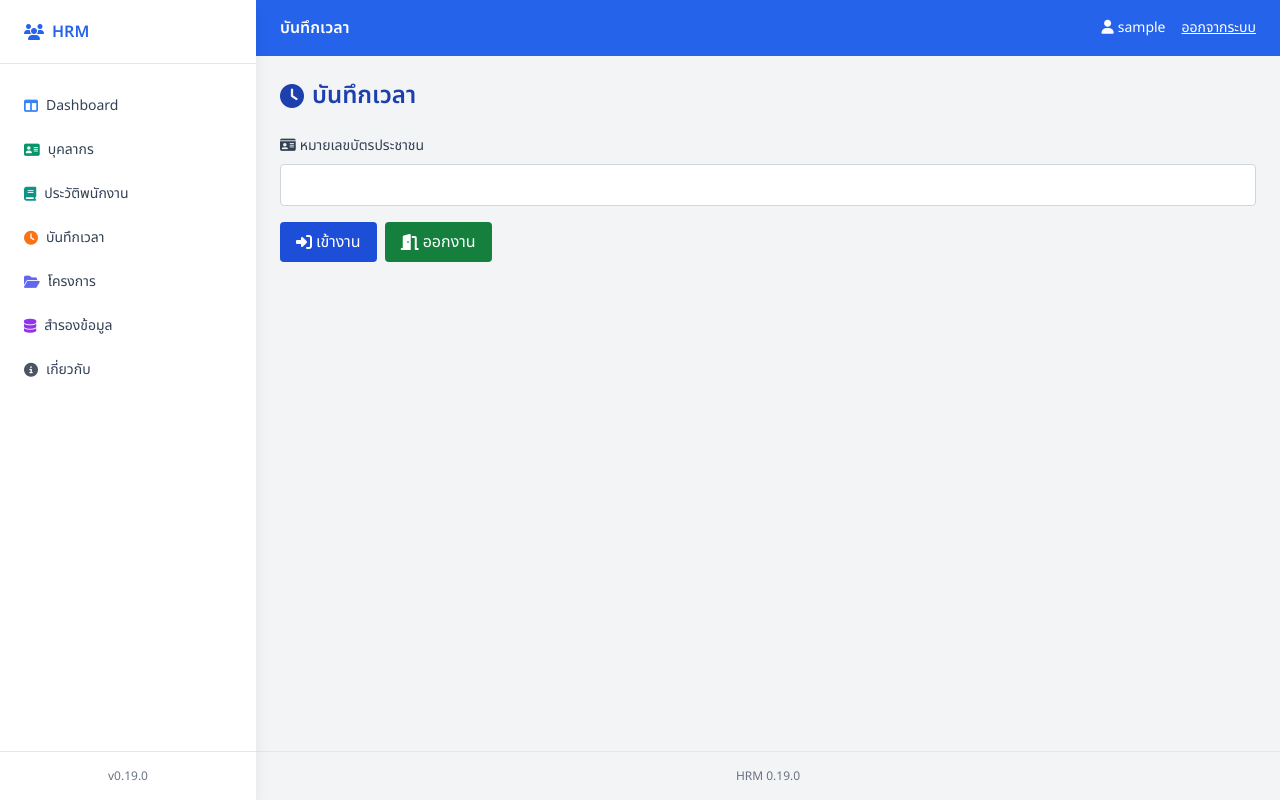
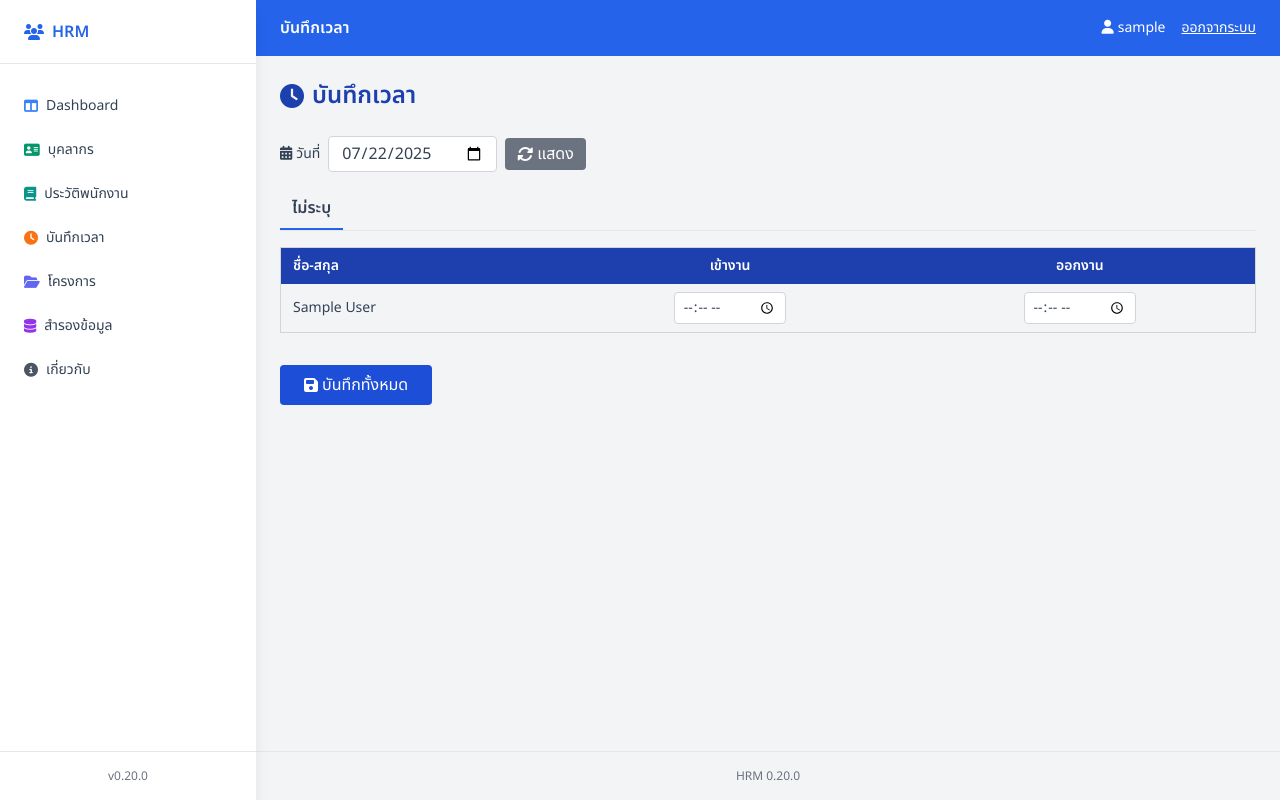
Before and after one commit to theeraphol/hrm, a Flask app: page /hrm/attendance in a window 1280 px wide. Run offline with Flask 2, Linux system fonts and the light colour scheme; the visitor is signed in with stand-in values (Sample User, id 1); data that the repository does not hold is empty; some libraries are stand-ins or nearby versions.

Commit message:
feat: revamped attendance form

```diff
--- a/app.py
+++ b/app.py
@@ -121,30 +121,71 @@ def attendance():
     if not sso_authenticated():
         return redirect(url_for('hrm.login'))
 
+    from datetime import date
+
     message = ''
-    if request.method == 'POST':
-        id_card = request.form['id_card']
-        action = request.form['action']
-        conn = get_connection()
-        try:
-            with conn.cursor() as cur:
-                cur.execute('SELECT id FROM staff WHERE national_id=%s', (id_card,))
-                row = cur.fetchone()
-                if row:
-                    staff_id = row['id']
-                else:
-                    cur.execute('INSERT INTO staff (national_id) VALUES (%s)', (id_card,))
-                    staff_id = cur.lastrowid
-                if action == 'checkin':
-                    cur.execute('INSERT INTO attendances (staff_id, checkin_time) VALUES (%s, NOW())', (staff_id,))
-                    message = 'บันทึกเวลาเข้าแล้ว'
-                elif action == 'checkout':
-                    cur.execute('INSERT INTO attendances (staff_id, checkout_time) VALUES (%s, NOW())', (staff_id,))
-                    message = 'บันทึกเวลาออกแล้ว'
-            conn.commit()
-        finally:
-            conn.close()
-    return render_template('attendance.html', message=message, title='บันทึกเวลา')
+    selected_date = request.values.get('work_date') or date.today().isoformat()
+
+    conn = get_connection()
+    try:
+        with conn.cursor() as cur:
+            cur.execute('SELECT DISTINCT department FROM staff ORDER BY department')
+            departments = [row['department'] or '' for row in cur.fetchall()]
+
+            cur.execute('SELECT id, full_name, department FROM staff ORDER BY department, full_name')
+            rows = cur.fetchall()
+            staff_by_dept = {}
+            for row in rows:
+                dept = row['department'] or ''
+                staff_by_dept.setdefault(dept, []).append(row)
+
+            cur.execute('SELECT id, staff_id, checkin_time, checkout_time FROM attendances '
+                        'WHERE DATE(checkin_time)=%s OR DATE(checkout_time)=%s',
+                        (selected_date, selected_date))
+            attendance_rows = cur.fetchall()
+            attendance_map = {r['staff_id']: r for r in attendance_rows}
+
+            if request.method == 'POST' and request.form.get('action') == 'save':
+                for dept_list in staff_by_dept.values():
+                    for st in dept_list:
+                        cid = f'checkin_{st["id"]}'
+                        coid = f'checkout_{st["id"]}'
+                        checkin = request.form.get(cid)
+                        checkout = request.form.get(coid)
+                        if st['id'] in attendance_map:
+                            att_id = attendance_map[st['id']]['id']
+                            cur.execute(
+                                'UPDATE attendances SET checkin_time=%s, checkout_time=%s WHERE id=%s',
+                                (f"{selected_date} {checkin}" if checkin else None,
+                                 f"{selected_date} {checkout}" if checkout else None,
+                                 att_id)
+                            )
+                        elif checkin or checkout:
+                            cur.execute(
+                                'INSERT INTO attendances (staff_id, checkin_time, checkout_time)'
+                                ' VALUES (%s,%s,%s)',
+                                (st['id'],
+                                 f"{selected_date} {checkin}" if checkin else None,
+                                 f"{selected_date} {checkout}" if checkout else None)
+                            )
+                conn.commit()
+                message = 'บันทึกข้อมูลเรียบร้อยแล้ว'
+                cur.execute('SELECT id, staff_id, checkin_time, checkout_time FROM attendances '
+                            'WHERE DATE(checkin_time)=%s OR DATE(checkout_time)=%s',
+                            (selected_date, selected_date))
+                attendance_rows = cur.fetchall()
+                attendance_map = {r['staff_id']: r for r in attendance_rows}
+
+    finally:
+        conn.close()
+
+    return render_template('attendance.html',
+                           departments=departments,
+                           staff_by_dept=staff_by_dept,
+                           attendance=attendance_map,
+                           selected_date=selected_date,
+                           message=message,
+                           title='บันทึกเวลา')
 
 # ----- Staff Management -----
 
--- a/config.py
+++ b/config.py
@@ -3,7 +3,7 @@ import os
 class Config:
     """การตั้งค่าสำหรับแอปพลิเคชัน"""
 
-    VERSION = "0.19.0"
+    VERSION = "0.20.0"
 
     # คีย์ลับสำหรับ Flask ต้องกำหนดผ่านตัวแปรสภาพแวดล้อมเท่านั้น
     SECRET_KEY = os.environ.get("BST-bangsithong-app-SECRET_KEY-024467684")
--- a/templates/attendance.html
+++ b/templates/attendance.html
@@ -1,17 +1,69 @@
 {% extends 'base.html' %}
 {% block body %}
-<h1 class="text-2xl font-bold text-blue-800 mb-6 flex items-center gap-2"><i class="fa-solid fa-clock"></i><span>บันทึกเวลา</span></h1>
-<form method="post" class="space-y-4">
+<h1 class="text-2xl font-bold text-blue-800 mb-6 flex items-center gap-2">
+  <i class="fa-solid fa-clock"></i>
+  <span>บันทึกเวลา</span>
+</h1>
+<form method="post" class="space-y-4" id="attForm">
+  <div class="flex items-center gap-2">
+    <label class="text-sm font-medium"><i class="fa-solid fa-calendar-days mr-1"></i>วันที่</label>
+    <input type="date" name="work_date" value="{{ selected_date }}" class="border border-gray-300 rounded px-3 py-1" />
+    <button type="submit" name="action" value="load" class="bg-gray-500 text-white px-3 py-1 rounded hover:bg-gray-600 flex items-center gap-1"><i class="fa-solid fa-rotate"></i> แสดง</button>
+  </div>
+  <input type="hidden" name="action" value="save" id="saveAction"/>
   <div>
-    <label class="block text-sm font-medium mb-2"><i class="fa-solid fa-id-card mr-1"></i>หมายเลขบัตรประชาชน</label>
-    <input type="text" name="id_card" class="border border-gray-300 rounded px-3 py-2 w-full" required>
+    <ul class="flex gap-2 border-b" id="deptTabs">
+      {% for dept in departments %}
+      <li>
+        <button type="button" data-tab="tab{{ loop.index0 }}" class="px-3 py-2 rounded-t border-b-2 {{ 'border-blue-600 font-semibold' if loop.first else 'border-transparent' }} hover:text-blue-600">
+          {{ dept or 'ไม่ระบุ' }}
+        </button>
+      </li>
+      {% endfor %}
+    </ul>
+    {% for dept in departments %}
+    <div id="tab{{ loop.index0 }}" class="pt-4 {% if not loop.first %}hidden{% endif %}">
+      <table class="min-w-full bg-white border border-gray-300 text-sm">
+        <thead class="bg-blue-800 text-white">
+          <tr>
+            <th class="py-2 px-3 text-left">ชื่อ-สกุล</th>
+            <th class="py-2 px-3 text-center">เข้างาน</th>
+            <th class="py-2 px-3 text-center">ออกงาน</th>
+          </tr>
+        </thead>
+        <tbody>
+        {% for s in staff_by_dept[dept] %}
+          <tr class="odd:bg-gray-100">
+            <td class="py-2 px-3">{{ s.full_name or '' }}</td>
+            <td class="py-2 px-3 text-center">
+              <input type="time" name="checkin_{{ s.id }}" value="{{ attendance.get(s.id).checkin_time.strftime('%H:%M') if attendance.get(s.id) and attendance.get(s.id).checkin_time }}" class="border border-gray-300 rounded px-2 py-1" />
+            </td>
+            <td class="py-2 px-3 text-center">
+              <input type="time" name="checkout_{{ s.id }}" value="{{ attendance.get(s.id).checkout_time.strftime('%H:%M') if attendance.get(s.id) and attendance.get(s.id).checkout_time }}" class="border border-gray-300 rounded px-2 py-1" />
+            </td>
+          </tr>
+        {% endfor %}
+        </tbody>
+      </table>
+    </div>
+    {% endfor %}
   </div>
-  <div class="flex gap-2">
-    <button type="submit" name="action" value="checkin" class="bg-blue-700 text-white px-4 py-2 rounded hover:bg-blue-800 flex items-center gap-1"><i class="fa-solid fa-right-to-bracket"></i>เข้างาน</button>
-    <button type="submit" name="action" value="checkout" class="bg-green-700 text-white px-4 py-2 rounded hover:bg-green-800 flex items-center gap-1"><i class="fa-solid fa-door-open"></i>ออกงาน</button>
+  <div class="pt-4">
+    <button type="submit" class="bg-blue-700 text-white px-6 py-2 rounded hover:bg-blue-800 flex items-center gap-1"><i class="fa-solid fa-floppy-disk"></i> บันทึกทั้งหมด</button>
   </div>
 </form>
 {% if message %}
-<p class="mt-4 text-center text-lg text-blue-900"><i class="fa-solid fa-circle-info mr-1"></i>{{ message }}</p>
+<p class="mt-4 text-center text-green-700"><i class="fa-solid fa-circle-info mr-1"></i>{{ message }}</p>
 {% endif %}
+<script>
+  document.querySelectorAll('#deptTabs button').forEach(btn => {
+    btn.addEventListener('click', () => {
+      document.querySelectorAll('#deptTabs button').forEach(b => b.classList.remove('border-blue-600','font-semibold'));
+      btn.classList.add('border-blue-600','font-semibold');
+      const tabId = btn.dataset.tab;
+      document.querySelectorAll('[id^="tab"]').forEach(div => div.classList.add('hidden'));
+      document.getElementById(tabId).classList.remove('hidden');
+    });
+  });
+</script>
 {% endblock %}
```
Also changed, not shown: README.md.
